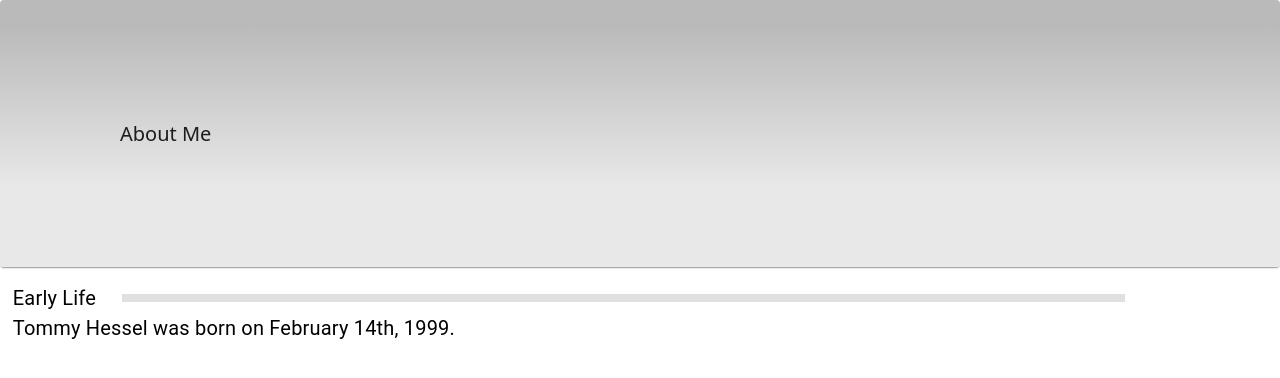
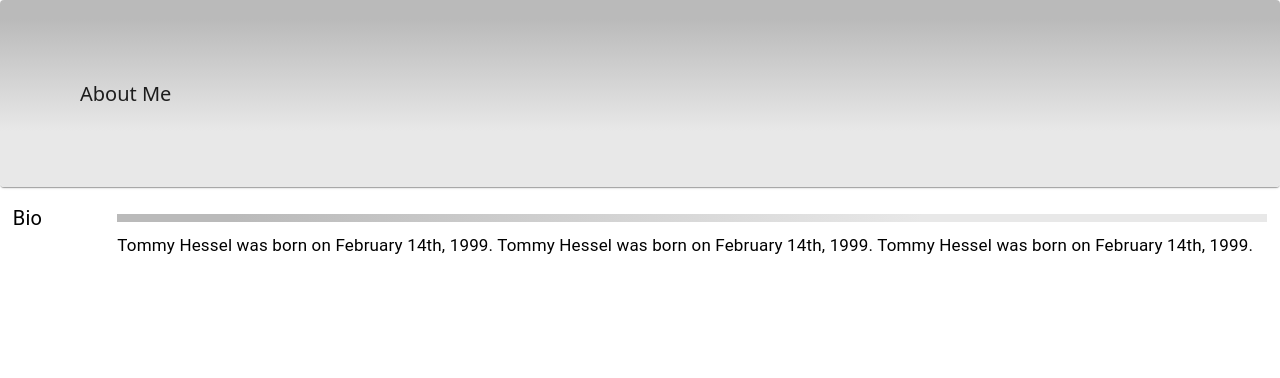
Before and after one commit to Hesselt17/site, a React (Create React App) app: page /AboutMe in a window 1280 px wide. Shown: the top 378 px of the page. Built offline with nearby package versions, Linux system fonts and the light colour scheme.

Commit message:
finally got alignment

```diff
--- a/src/Pages/AboutMe/AboutMe.js
+++ b/src/Pages/AboutMe/AboutMe.js
@@ -7,24 +7,22 @@ import ButtonBase from "@material-ui/core/ButtonBase";
 import { Divider } from "@material-ui/core";
 
 const useStyles = makeStyles((theme) => ({
+  root: {
+    flexGrow: 1,
+    flexShrink: 1,
+  },
   paper: {
-    padding: theme.spacing(15),
+    padding: theme.spacing(10),
     background: "linear-gradient(0deg, #e8e8e8 30%, #bababa 90%)",
   },
   subsectionGrid: {
     padding: "2vh 1vw",
-    //padding: theme.spacing(2)
-  },
-  sectionHeader: {
-    paddingRight: "2vw",
   },
   dividerLine: {
-    marginTop: "auto",
-    marginBottom: "auto",
     height: "1vh",
-    width: "80%",
+    background: "linear-gradient(270deg, #e8e8e8 30%, #bababa 90%)",
   },
-  description: {},
+  description: { fontSize: "0.85rem" },
 }));
 
 const AboutMe = () => {
@@ -33,18 +31,24 @@ const AboutMe = () => {
   return (
     <div>
       <div>
-        <Grid>
+        <Grid className={classes.root}>
           <Paper className={classes.paper}>About Me</Paper>
           <Grid container className={classes.subsectionGrid}>
-            <Typography className={classes.sectionHeader}>
-              Early Life
-            </Typography>
-            <Divider className={classes.dividerLine} />
+            <Grid item xs>
+              <Typography>Bio</Typography>
+            </Grid>
+            <Grid item xs={10} sm={11} style={{ margin: "auto" }}>
+              <Divider className={classes.dividerLine} />
+            </Grid>
             <Grid container>
-              <Typography></Typography>
-              <Typography className={classes.description}>
-                Tommy Hessel was born on February 14th, 1999.
-              </Typography>
+              <Grid item xs></Grid>
+              <Grid item xs={10} sm={11}>
+                <Typography className={classes.description}>
+                  Tommy Hessel was born on February 14th, 1999. Tommy Hessel was
+                  born on February 14th, 1999. Tommy Hessel was born on February
+                  14th, 1999.
+                </Typography>
+              </Grid>
             </Grid>
           </Grid>
         </Grid>
```
